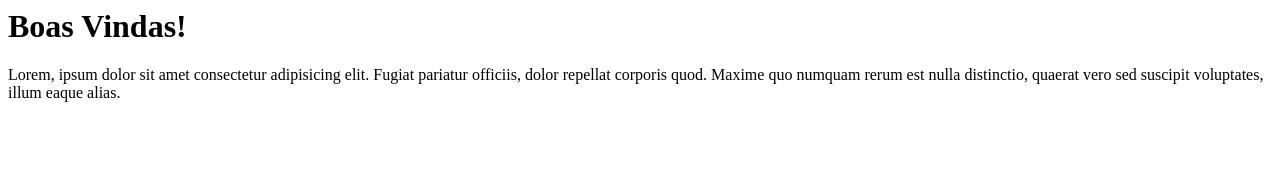
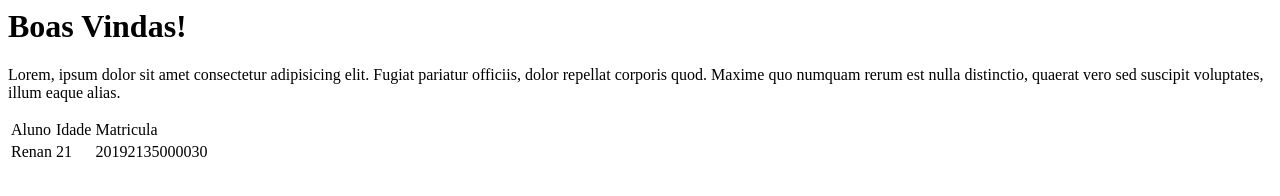
Before and after one commit to renansbezerra20/EngenhariaDeSoftware2021.1, a plain HTML site: page index.html in a window 1280 px wide. Drawn offline with Linux system fonts and the light colour scheme.

Commit message:
Atualização index.html

```diff
--- a/index.html
+++ b/index.html
@@ -7,5 +7,18 @@
     <h1>Boas Vindas!</h1>
     <p>Lorem, ipsum dolor sit amet consectetur adipisicing elit. Fugiat pariatur officiis, dolor repellat corporis quod. Maxime quo numquam rerum est nulla distinctio, quaerat vero sed suscipit voluptates, illum eaque alias.</p>
 
+    <table>
+        <tr>
+            <td>Aluno</td>
+            <td>Idade</td>
+            <td>Matricula</td>
+        </tr>
+        <tr>
+            <td>Renan</td>
+            <td>21</td>
+            <td>20192135000030</td>
+        </tr>
+    </table>
+
 </body>
 </html>
```
